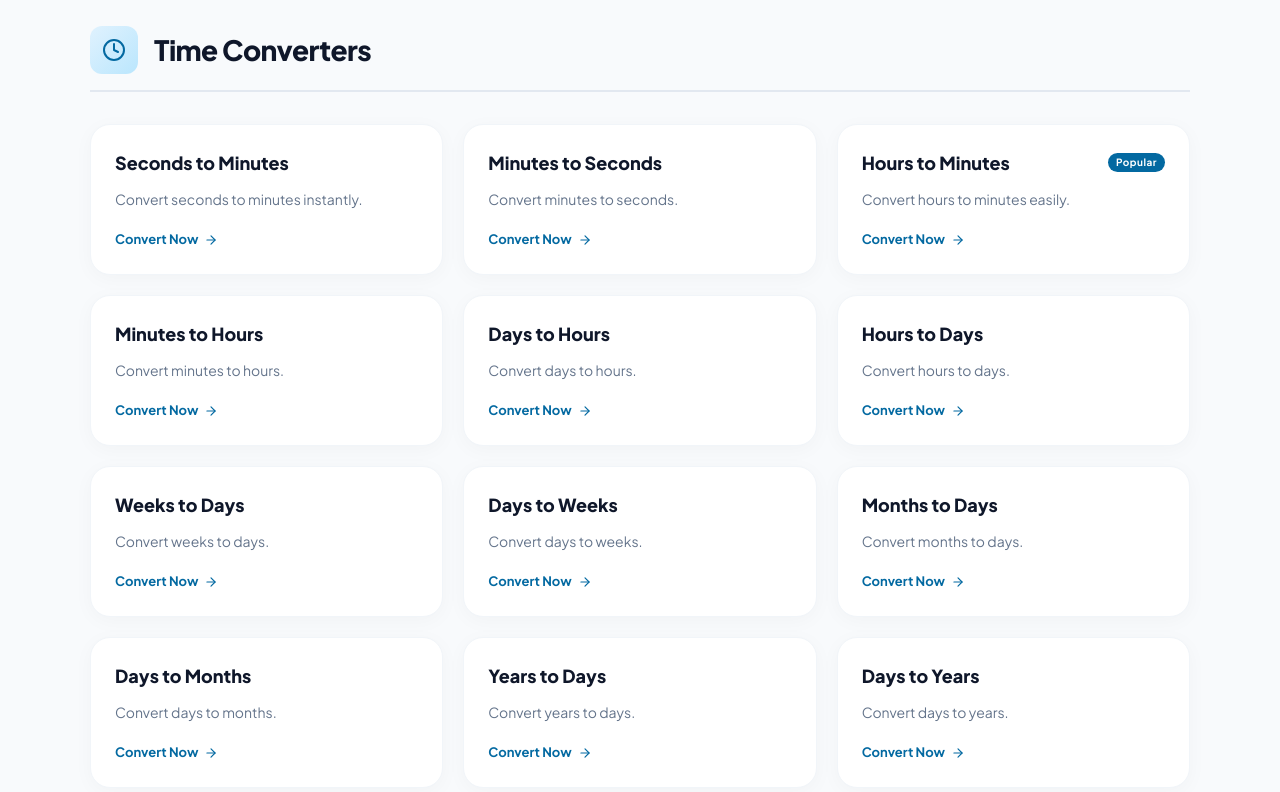
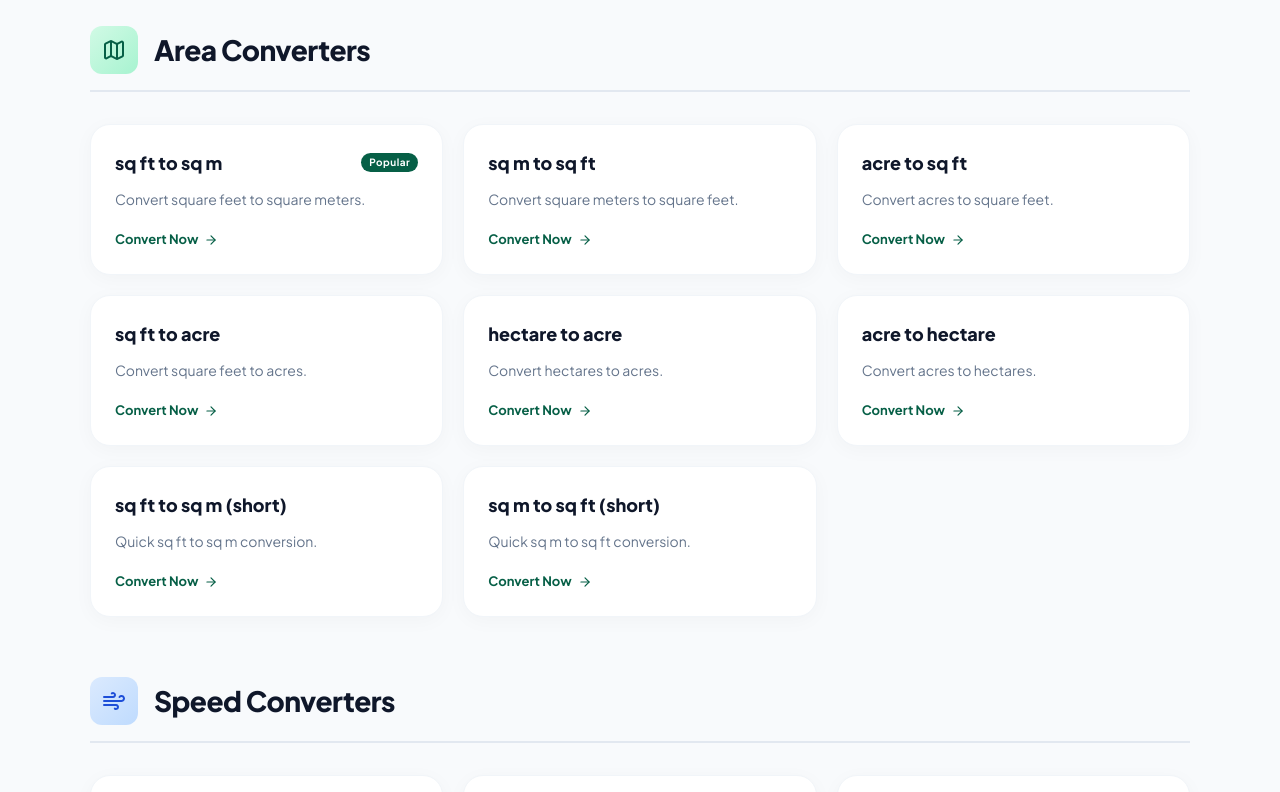
Before and after one commit to amarjeetram/our-life-, a Next.js app: page /unit-converters in a window 1280 px wide. Shown: the part 4680-5472 px from the top of the page. Built offline with nearby package versions, Linux system fonts and the light colour scheme.

Commit message:
remove: Time Converters section removed from unit-converters listing page

```diff
--- a/src/app/unit-converters/page.tsx
+++ b/src/app/unit-converters/page.tsx
@@ -1,5 +1,5 @@
 import Link from "next/link";
-import { ArrowRight, HardDrive, Ruler, Scale, Beaker, Clock, Thermometer, ChefHat, Map, Gauge, Wind, Zap } from "lucide-react";
+import { ArrowRight, HardDrive, Ruler, Scale, Beaker, Thermometer, ChefHat, Map, Gauge, Wind, Zap } from "lucide-react";
 import { Metadata } from "next";
 
 export const metadata: Metadata = {
@@ -109,27 +109,7 @@ const categories = [
             { href: "/unit-converters/volume/liters-to-cubic-meter",title: "Liters to Cubic Meter",description: "Convert liters to cubic meters.",               tags: ["L to m³"] },
         ]
     },
-    {
-        id: "time",
-        title: "Time",
-        icon: Clock,
-        iconBg: "linear-gradient(135deg, #e0f2fe, #bae6fd)",
-        iconColor: "#0369a1",
-        tools: [
-            { href: "/unit-converters/time/seconds-to-minutes", title: "Seconds to Minutes", description: "Convert seconds to minutes instantly.", tags: ["sec to min"] },
-            { href: "/unit-converters/time/minutes-to-seconds", title: "Minutes to Seconds", description: "Convert minutes to seconds.", tags: ["min to sec"] },
-            { href: "/unit-converters/time/hours-to-minutes", badge: "Popular", badgeBg: "#0369a1", title: "Hours to Minutes", description: "Convert hours to minutes easily.", tags: ["hr to min"] },
-            { href: "/unit-converters/time/minutes-to-hours", title: "Minutes to Hours", description: "Convert minutes to hours.", tags: ["min to hr"] },
-            { href: "/unit-converters/time/days-to-hours", title: "Days to Hours", description: "Convert days to hours.", tags: ["day to hr"] },
-            { href: "/unit-converters/time/hours-to-days", title: "Hours to Days", description: "Convert hours to days.", tags: ["hr to day"] },
-            { href: "/unit-converters/time/weeks-to-days", title: "Weeks to Days", description: "Convert weeks to days.", tags: ["wk to day"] },
-            { href: "/unit-converters/time/days-to-weeks", title: "Days to Weeks", description: "Convert days to weeks.", tags: ["day to wk"] },
-            { href: "/unit-converters/time/months-to-days", title: "Months to Days", description: "Convert months to days.", tags: ["mo to day"] },
-            { href: "/unit-converters/time/days-to-months", title: "Days to Months", description: "Convert days to months.", tags: ["day to mo"] },
-            { href: "/unit-converters/time/years-to-days", title: "Years to Days", description: "Convert years to days.", tags: ["yr to day"] },
-            { href: "/unit-converters/time/days-to-years", title: "Days to Years", description: "Convert days to years.", tags: ["day to yr"] },
-        ]
-    },
+
     {
         id: "area",
         title: "Area",
```
